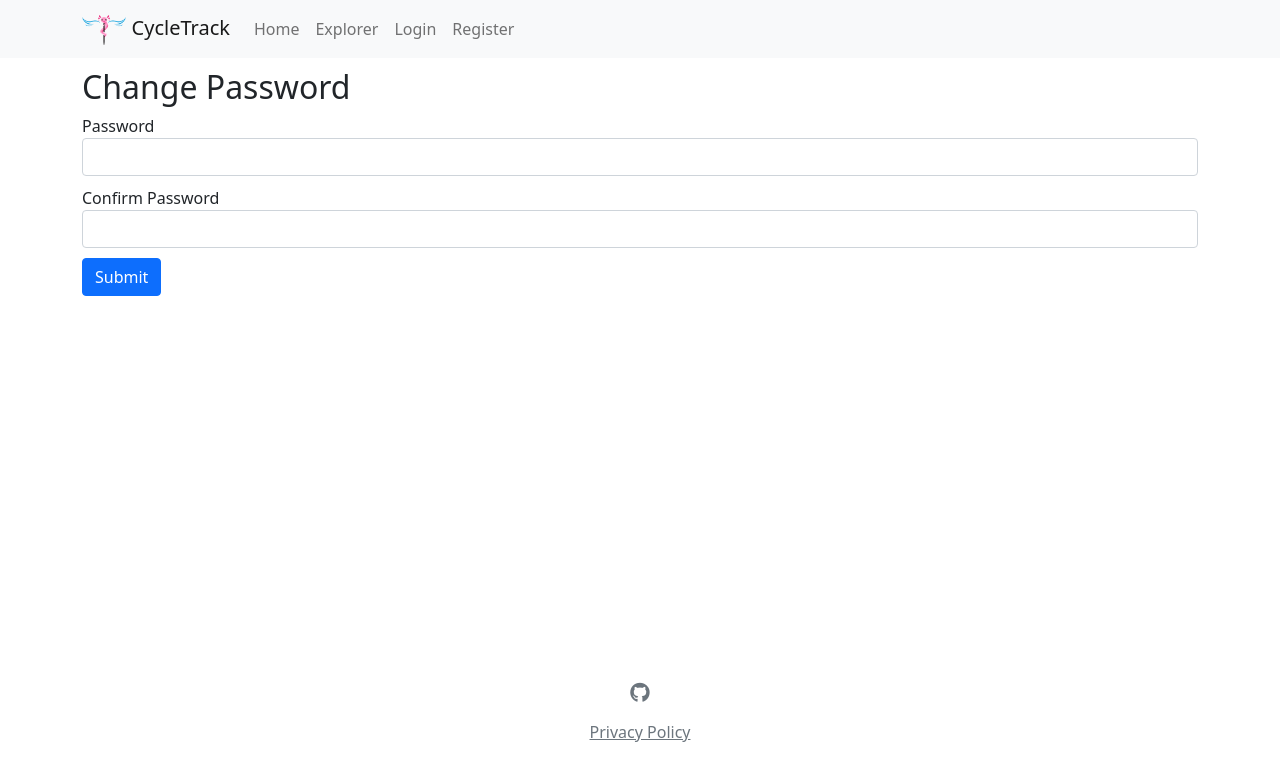
After one commit to RunningMSN/CycleTrack, a Flask app: page /reset_password/1 in a window 1280 px wide. The commit adds this page. Shown: the top 781 px of the page. Run offline with Flask 2, Linux system fonts and the light colour scheme; some libraries are stand-ins or nearby versions.

Commit message:
Added password reset

```diff
--- a/website/authentication.py
+++ b/website/authentication.py
@@ -47,10 +47,8 @@ def register():
             flash('Email already in use.', category='error')
         elif len(email) < 4:
             flash('Email must be greater than 3 characters.', category='error')
-        elif password1 != password2:
-            flash('Passwords don\'t match.', category='error')
-        elif len(password1) < 7:
-            flash('Password must be at least 7 characters.', category='error')
+        elif not password_meets_criteria(password1, password2):
+            pass
         else:
             # add user to database
             new_user = User(email=email, password=generate_password_hash(password1, method='sha256'))
@@ -79,10 +77,50 @@ def confirm_email(token):
         flash('This email has already been verified!', category='error')
         return redirect(url_for('pages.index'))
 
-@authentication.route('resend_email/<email>')
+@authentication.route('/resend_email/<email>')
 def resend_email(email):
     send_verification(email)
     return redirect(url_for('pages.cycles'))
+
+@authentication.route('/forgot_password', methods=['GET', 'POST'])
+def forgot_password():
+    if request.method == "POST":
+        flash('If your email is registered, you will receive an email from us shortly.', category='success')
+        email = request.form.get('email')
+        if User.query.filter_by(email=email).first():
+            if '%40' in email:
+                email = email.replace('%40', '@')
+            token = s.dumps(email, salt='reset-password')
+            verification_email = Message('Reset CycleTrack Password', sender=('CycleTrack', 'CycleTrack@docs2be.org'),
+                                         recipients=[email])
+            link = url_for('authentication.reset_password', token=token, _external=True)
+            verification_email.body = f'You are receiving this email because you requested to reset your password on CycleTrack. Please click the following link to reset your password.\n\nReset Password: {link}\n\nIf you did not request this email, please ignore it.'
+            mail.send(verification_email)
+    return render_template('forgot_password.html', user=current_user)
+
+@authentication.route('/reset_password/<token>', methods=['GET', 'POST'])
+def reset_password(token):
+    if request.method == "POST":
+        password = request.form.get('password')
+        confirm_password = request.form.get('confirm_password')
+
+        if password_meets_criteria(password, confirm_password):
+            try:
+                email = s.loads(token, salt='reset-password')
+                user = User.query.filter_by(email=email).first()
+                user.password = generate_password_hash(password, method='sha256')
+                db.session.commit()
+                login_user(user, remember=True)
+                return redirect(url_for('pages.cycles'))
+            except BadTimeSignature:
+                flash('We encountered an error resetting your password. Please try again.', category='error')
+                return redirect(url_for('authentication.forgot_password'))
+
+    try:
+        return render_template('change_password.html', user=current_user)
+    except BadTimeSignature:
+        flash('We encountered an error resetting your password. Please try again.', category='error')
+        return redirect(url_for('authentication.forgot_password'))
 
 @authentication.route('settings', methods=['GET', 'POST'])
 @login_required
@@ -130,3 +168,12 @@ def send_verification(email):
     link = url_for('authentication.confirm_email', token=token, _external=True)
     verification_email.body = f'Hi! You are receiving this email because you recently registered or changed your email address on CycleTrack. Please click the following verification link to confirm your email address.\n\nYour verification link is: {link}\n\nIf you did not request this email, you may ignore it.'
     mail.send(verification_email)
+
+def password_meets_criteria(password, confirm_password):
+    if password != confirm_password:
+        flash("Passwords did not match.", category='error')
+        return False
+    elif len(password) < 7:
+        flash("Password must be at least 7 characters.", category='error')
+        return False
+    return True
--- /dev/null
+++ b/website/templates/change_password.html
@@ -0,0 +1,18 @@
+{% extends 'base.html' %}
+{% block title %}Change Password{% endblock %}
+{% block content %}
+<div class="container">
+    <form method="POST">
+        <h2 style="padding-top: 10px">Change Password</h2>
+        <div class="form-group" style="padding-bottom:10px">
+            <label for="password">Password</label>
+            <input type="password" class="form-control" id="password" name="password" />
+        </div>
+        <div class="form-group" style="padding-bottom:10px">
+            <label for="confirm_password">Confirm Password</label>
+            <input type="password" class="form-control" id="confirm_password" name="confirm_password" />
+        </div>
+        <button type="submit" class="btn btn-primary">Submit</button>
+    </form>
+</div>
+{% endblock %}
--- a/website/templates/login.html
+++ b/website/templates/login.html
@@ -4,13 +4,14 @@
 <div class="container">
     <form method="POST">
         <h2 style="padding-top: 10px">Login</h2>
-        <div class="form-group">
+        <div class="form-group" style="padding-bottom:10px">
             <label for="email">Email Address</label>
             <input type="email" class="form-control" id="email" name="email" placeholder="Enter email" />
         </div>
-        <div class="form-group">
+        <div class="form-group" style="padding-bottom:10px">
             <label for="password">Password</label>
             <input type="password" class="form-control" id="password" name="password" placeholder="Enter password" />
+            <small><a href="{{ url_for('authentication.forgot_password') }}">Forgot Password?</a></small>
         </div>
         <button type="submit" class="btn btn-primary">Login</button>
     </form>
--- a/website/templates/register.html
+++ b/website/templates/register.html
@@ -4,16 +4,16 @@
 <div class="container">
     <form method="POST">
         <h2 style="padding-top: 10px">Create an account</h2>
-        <div class="form-group">
+        <div class="form-group" style="padding-bottom:10px">
             <label for="email">Email Address</label>
             <input type="email" class="form-control" id="email" name="email" placeholder="Enter email" />
             <small>We promise not to share your email with anyone.</small>
         </div>
-        <div class="form-group">
+        <div class="form-group" style="padding-bottom:10px">
             <label for="password1">Password</label>
             <input type="password" class="form-control" id="password1" name="password1" placeholder="Enter password" />
         </div>
-        <div class="form-group">
+        <div class="form-group" style="padding-bottom:10px">
             <label for="password2">Confirm password</label>
             <input type="password" class="form-control" id="password2" name="password2" placeholder="Confirm password" />
         </div>
```
Also changed, not shown: website/templates/forgot_password.html (added, +15 -0 lines).
